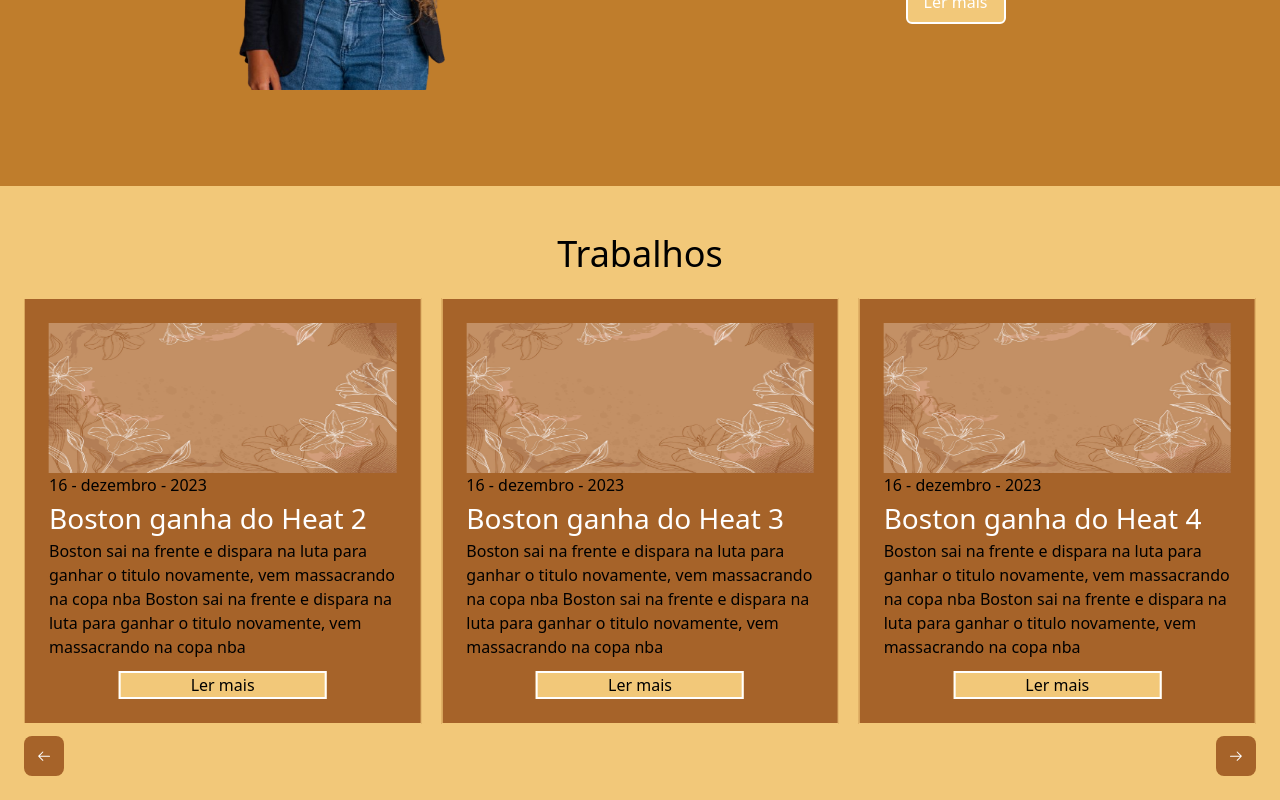
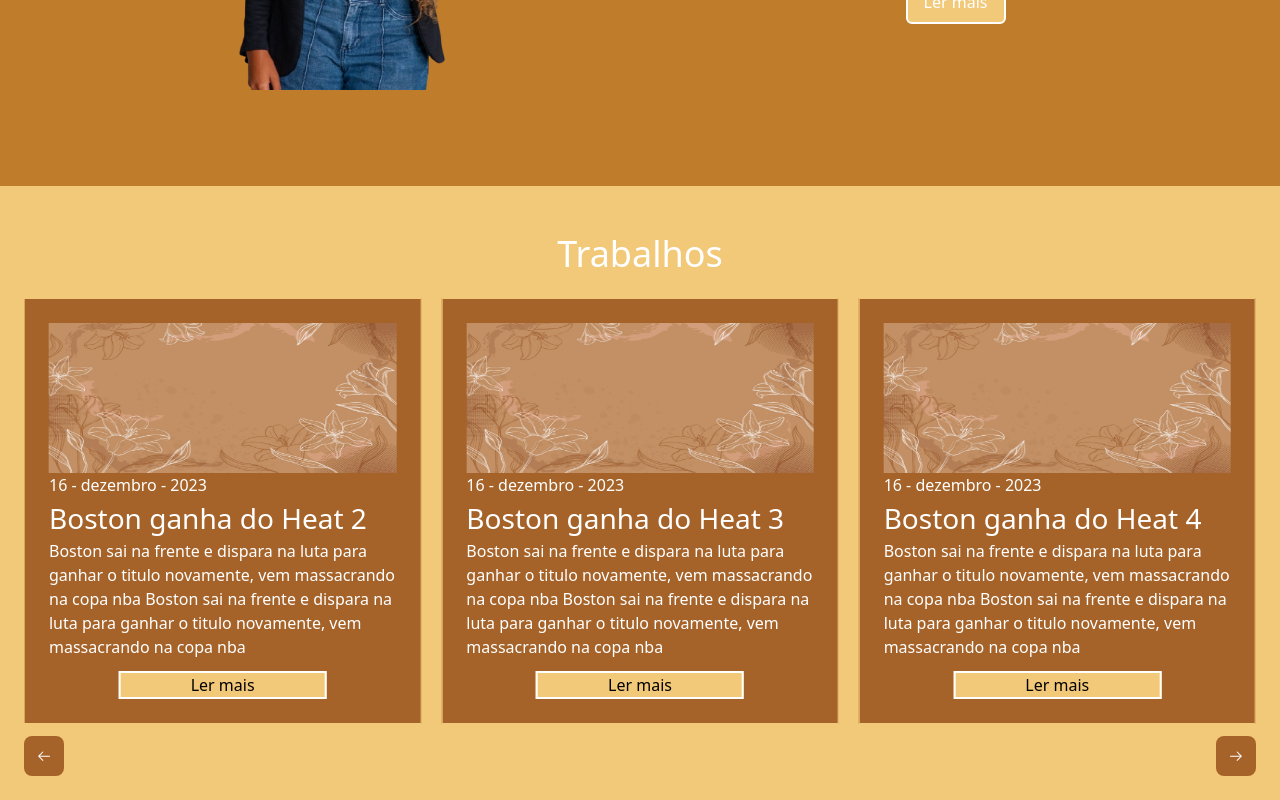
Before and after one commit to Antonio-Jr28/portifolio-isabelly-vitorino, a React (Create React App) app: page / in a window 1280 px wide. Shown: the part 852-1652 px from the top of the page. Built offline with nearby package versions, Linux system fonts and the light colour scheme.

Commit message:
editando cores dos textos

```diff
--- a/src/components/works/news-card-works.component.tsx
+++ b/src/components/works/news-card-works.component.tsx
@@ -17,9 +17,9 @@
     <div className="p-6 bg-[#A66329] border border-[#F2C879]">
       <div className="flex flex-col items-start">
         <img src={imageSrc} alt={title} className="w-[500px] h-[150px]" />
-        <label>{label}</label>
+        <label className="text-white">{label}</label>
         <h1 className="text-2xl text-white">{title}</h1>
-        <p className="w-auto ">{content}</p>
+        <p className="w-auto text-white">{content}</p>
       </div>
       <div className="flex flex-col items-center">
         <button className="w-52 border-2 mt-3 border-white bg-[#f2c879] hover:bg-[#bf7d2c] ">
--- a/src/components/works/works-section.component.tsx
+++ b/src/components/works/works-section.component.tsx
@@ -12,7 +12,7 @@
   return (
     <>
       <div className="w-auto h-auto p-6 bg-[#f2c879]">
-        <h1 className="text-4xl text-center py-6">Trabalhos</h1>
+        <h1 className="text-4xl text-center py-6 text-white">Trabalhos</h1>
         <Swiper
           modules={[Navigation, Autoplay]}
           pagination={{ clickable: true }}
```
